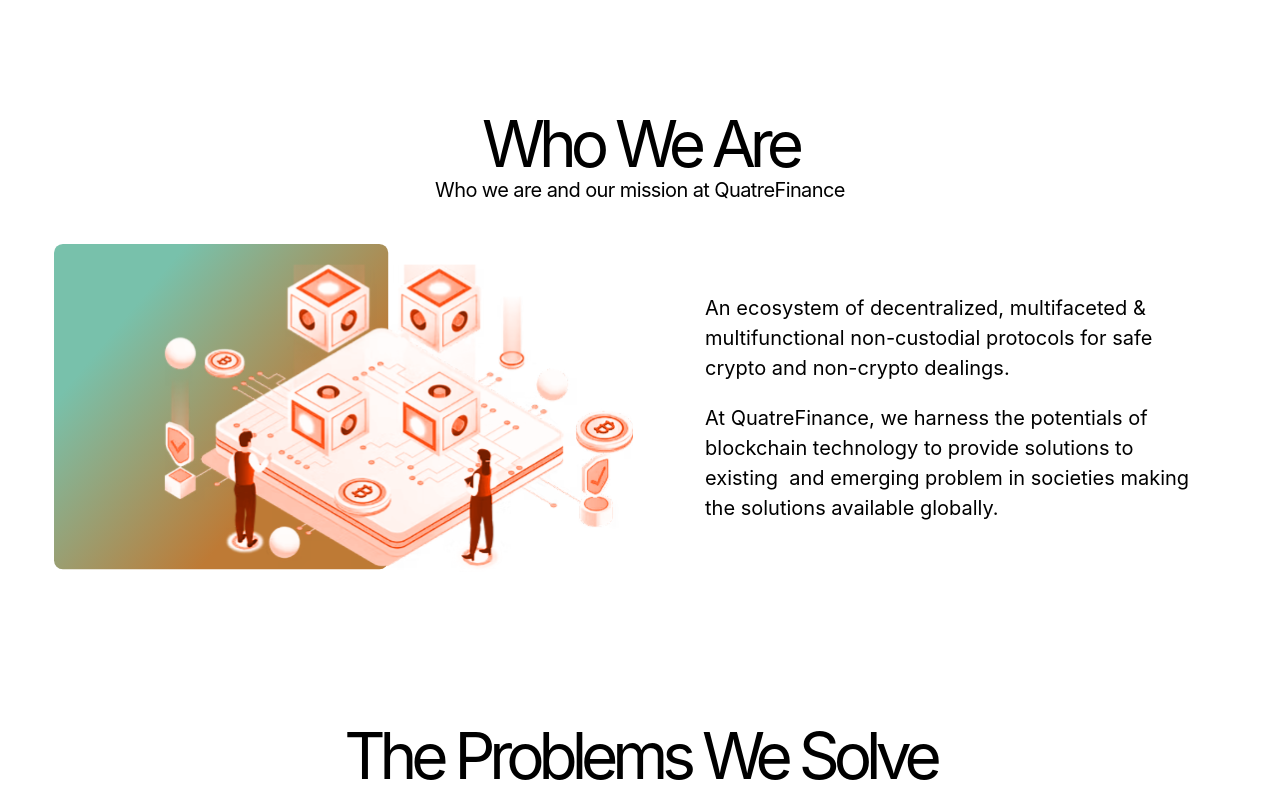
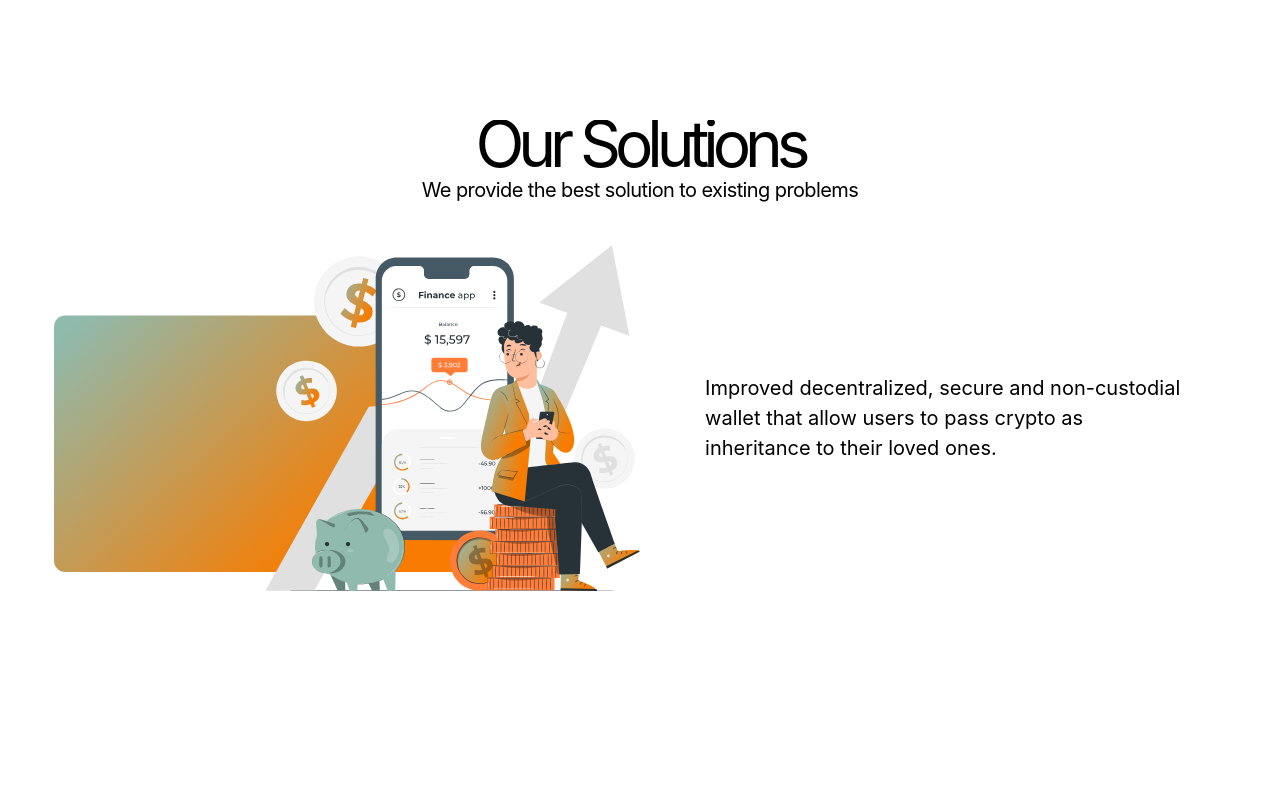
Before and after one commit to Domaining/landing_page, a Next.js app: page / in a window 1280 px wide. Shown: the part 920-1711 px from the top of the page. Built offline with nearby package versions, Linux system fonts and the light colour scheme.

Commit message:
removed unused components from index.js

```diff
--- a/src/pages/index.js
+++ b/src/pages/index.js
@@ -1,7 +1,6 @@
 import React from "react"
 import About from "../components/about/about"
 import Hero from "../components/hero/hero"
-import PlayStore from "../components/playstore"
 import Problems from "../components/problems/problems"
 import Solutions from "../components/solutions/solutions"
 // import SEOHead from "../components/SEOHead/SEOHead"
@@ -14,10 +13,8 @@ const Home = ({ isClicked }) => {
         {/* white transparent layer when navbar toggle button is clicked  */}
         {/* <TransparenLayer isClicked={isClicked} /> */}
         <Hero />
-        <About />
-        <Problems />
+
         <Solutions />
-        <PlayStore />
       </main>
     </>
   )
```
